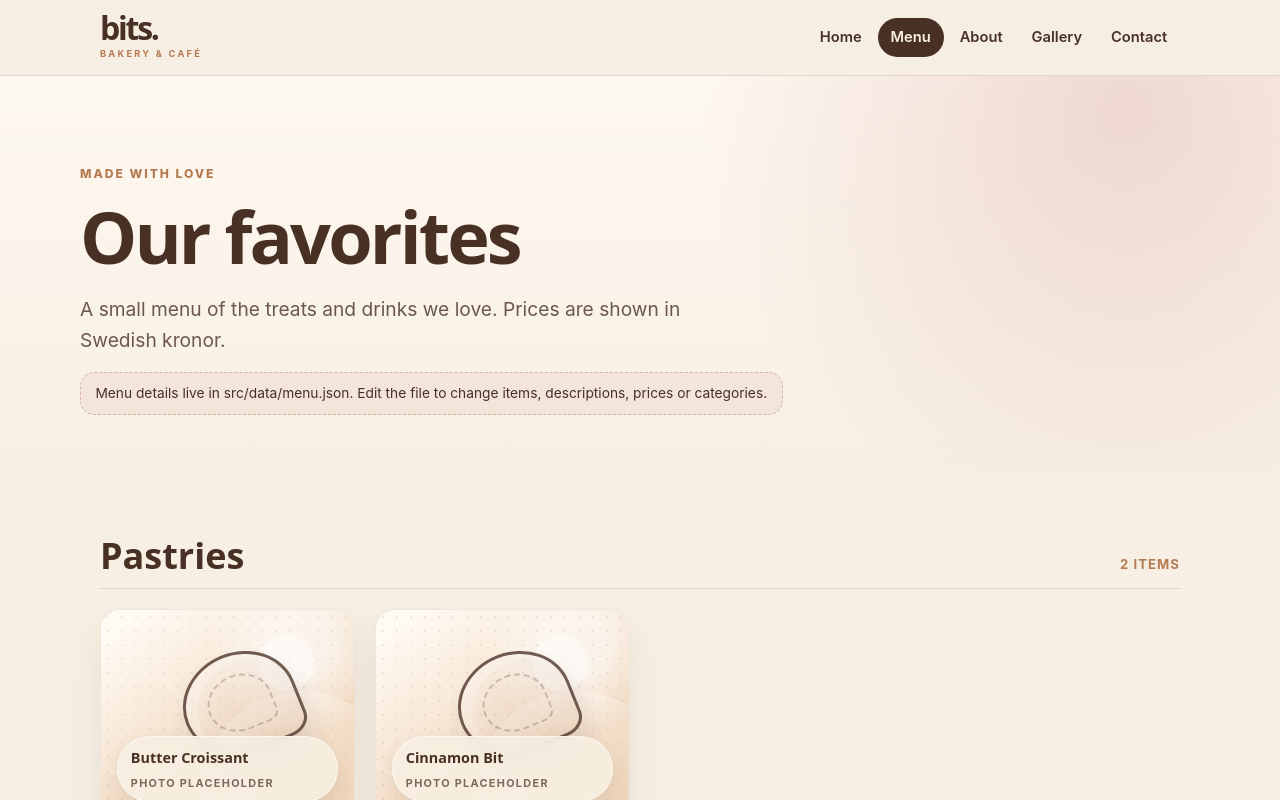
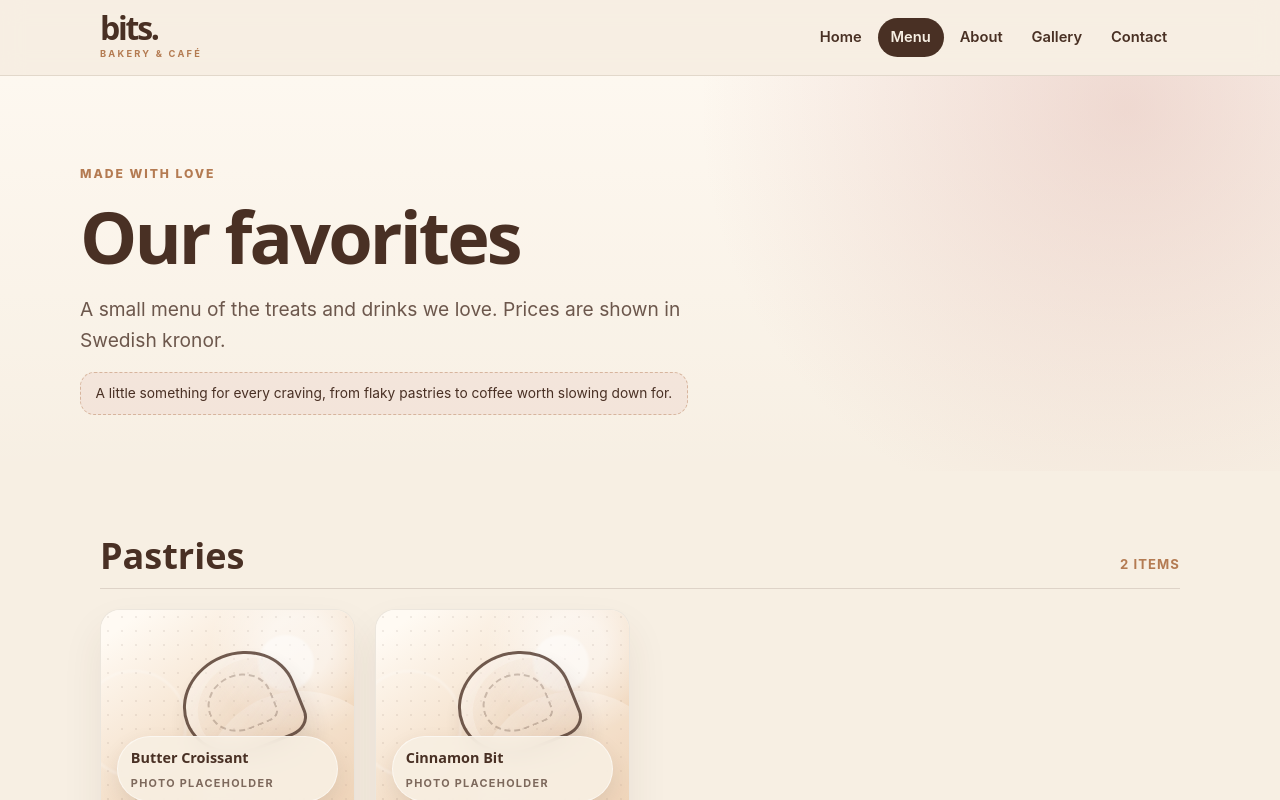
Before and after one commit to rosenberg-c/bite, a React (Vite) app: page /menu in a window 1280 px wide. Shown: the top 800 px of the page. Built offline with nearby package versions, Linux system fonts and the light colour scheme.

Commit message:
copy: update text

```diff
--- a/src/content/site.ts
+++ b/src/content/site.ts
@@ -51,7 +51,7 @@ export const menuCopy = {
   eyebrow: "Made with love",
   title: "Our favorites",
   lead: "A small menu of the treats and drinks we love. Prices are shown in Swedish kronor.",
-  note: "Menu details live in src/data/menu.json. Edit the file to change items, descriptions, prices or categories.",
+  note: "A little something for every craving, from flaky pastries to coffee worth slowing down for.",
 } as const;
 
 export const aboutCopy = {
```
